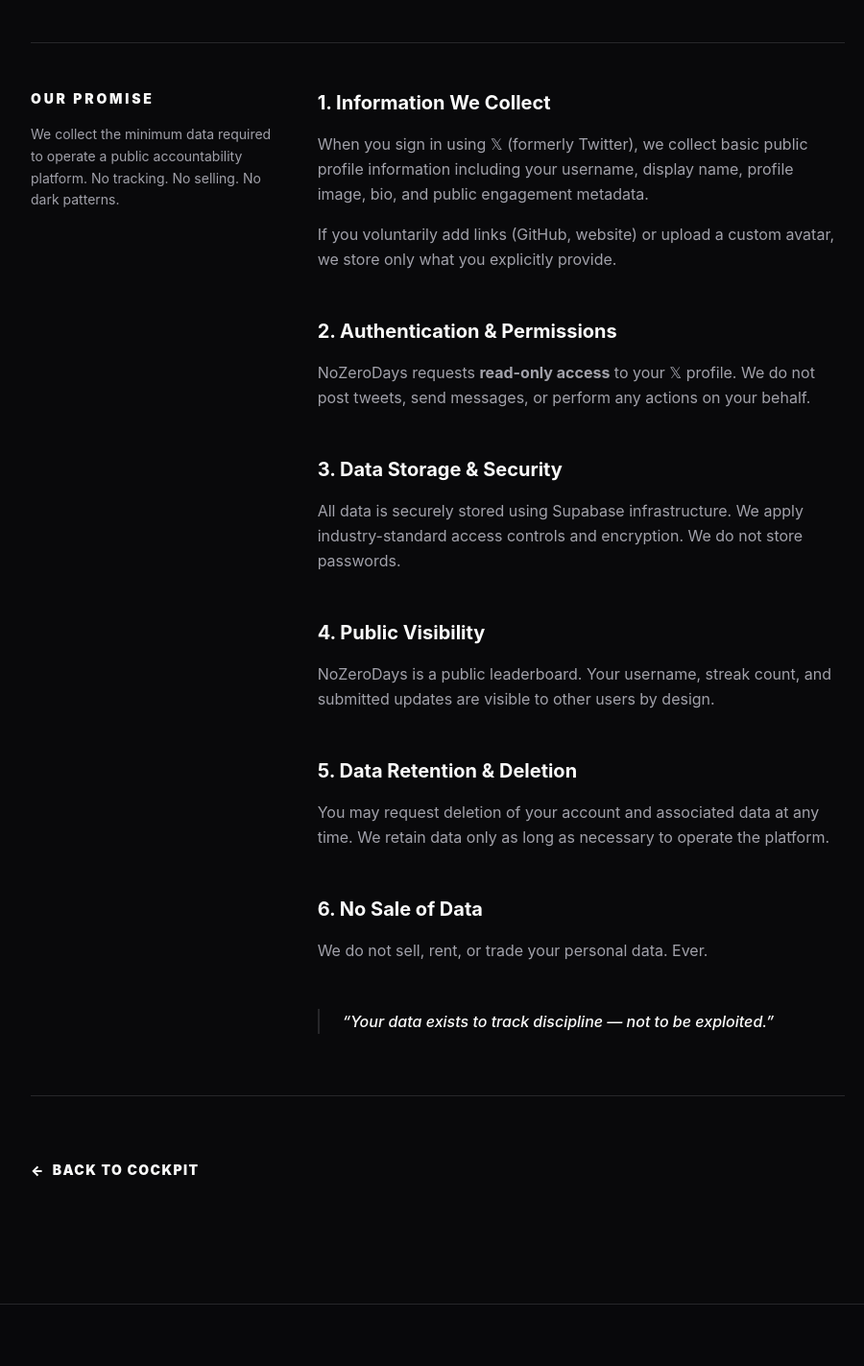
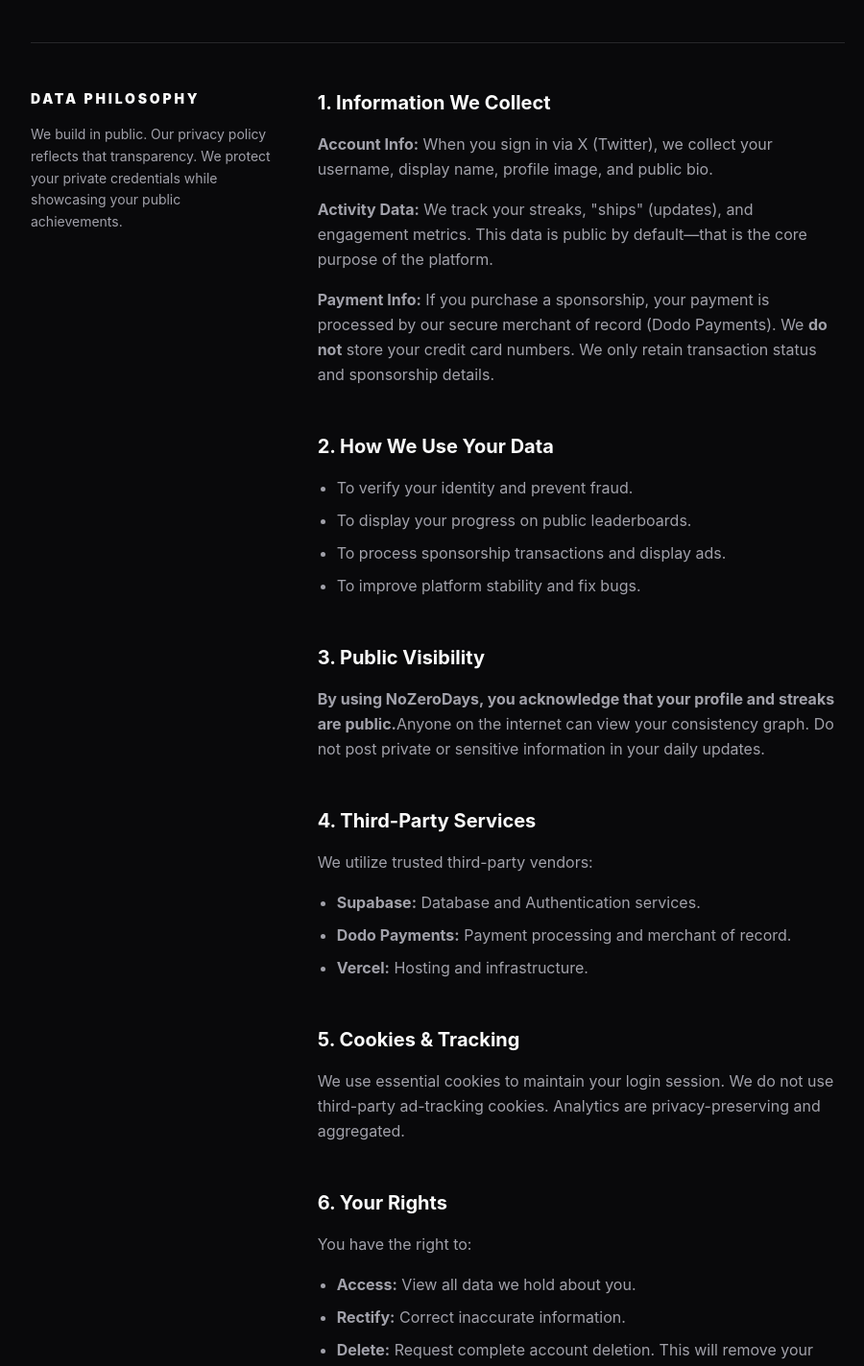
Before and after one commit to CodewVivek/nozerodays, a Next.js app: page /privacy in a window 1280 px wide. Shown: the part 300-1723 px from the top of the page at 96% size, without its empty margins (184-1084 px from the left). Built offline with nearby package versions, Linux system fonts and the light colour scheme; no server answers.

Commit message:
docs: update detailed privacy policy and terms of service

```diff
--- a/src/app/privacy/page.js
+++ b/src/app/privacy/page.js
@@ -15,12 +15,11 @@
                 <div className="grid grid-cols-1 md:grid-cols-3 gap-12 border-t border-border/40 pt-12">
                     <aside className="space-y-4">
                         <h2 className="text-sm font-black uppercase tracking-[0.2em] text-primary">
-                            Our Promise
+                            Data Philosophy
                         </h2>
                         <p className="text-sm text-muted-foreground leading-relaxed">
-                            We collect the minimum data required to operate a public
-                            accountability platform. No tracking. No selling. No dark
-                            patterns.
+                            We build in public. Our privacy policy reflects that transparency.
+                            We protect your private credentials while showcasing your public achievements.
                         </p>
                     </aside>
 
@@ -30,71 +29,86 @@
                                 1. Information We Collect
                             </h3>
                             <p>
-                                When you sign in using 𝕏 (formerly Twitter), we collect basic
-                                public profile information including your username, display
-                                name, profile image, bio, and public engagement metadata.
+                                <strong>Account Info:</strong> When you sign in via X (Twitter), we collect your username, display name, profile image, and public bio.
                             </p>
                             <p>
-                                If you voluntarily add links (GitHub, website) or upload a
-                                custom avatar, we store only what you explicitly provide.
+                                <strong>Activity Data:</strong> We track your streaks, "ships" (updates), and engagement metrics. This data is public by default—that is the core purpose of the platform.
+                            </p>
+                            <p>
+                                <strong>Payment Info:</strong> If you purchase a sponsorship, your payment is processed by our secure merchant of record (Dodo Payments). We <strong>do not</strong> store your credit card numbers. We only retain transaction status and sponsorship details.
                             </p>
                         </div>
 
                         <div className="space-y-4">
                             <h3 className="text-xl font-bold text-foreground">
-                                2. Authentication & Permissions
+                                2. How We Use Your Data
+                            </h3>
+                            <ul className="list-disc pl-5 space-y-2">
+                                <li>To verify your identity and prevent fraud.</li>
+                                <li>To display your progress on public leaderboards.</li>
+                                <li>To process sponsorship transactions and display ads.</li>
+                                <li>To improve platform stability and fix bugs.</li>
+                            </ul>
+                        </div>
+
+                        <div className="space-y-4">
+                            <h3 className="text-xl font-bold text-foreground">
+                                3. Public Visibility
                             </h3>
                             <p>
-                                NoZeroDays requests <strong>read-only access</strong> to your
-                                𝕏 profile. We do not post tweets, send messages, or perform any
-                                actions on your behalf.
+                                <strong>By using NoZeroDays, you acknowledge that your profile and streaks are public.</strong>
+                                Anyone on the internet can view your consistency graph. Do not post private or sensitive information in your daily updates.
                             </p>
                         </div>
 
                         <div className="space-y-4">
                             <h3 className="text-xl font-bold text-foreground">
-                                3. Data Storage & Security
+                                4. Third-Party Services
                             </h3>
                             <p>
-                                All data is securely stored using Supabase infrastructure. We
-                                apply industry-standard access controls and encryption. We do
-                                not store passwords.
+                                We utilize trusted third-party vendors:
+                            </p>
+                            <ul className="list-disc pl-5 space-y-2">
+                                <li><strong>Supabase:</strong> Database and Authentication services.</li>
+                                <li><strong>Dodo Payments:</strong> Payment processing and merchant of record.</li>
+                                <li><strong>Vercel:</strong> Hosting and infrastructure.</li>
+                            </ul>
+                        </div>
+
+                        <div className="space-y-4">
+                            <h3 className="text-xl font-bold text-foreground">
+                                5. Cookies & Tracking
+                            </h3>
+                            <p>
+                                We use essential cookies to maintain your login session. We do not use third-party ad-tracking cookies. Analytics are privacy-preserving and aggregated.
                             </p>
                         </div>
 
                         <div className="space-y-4">
                             <h3 className="text-xl font-bold text-foreground">
-                                4. Public Visibility
+                                6. Your Rights
                             </h3>
                             <p>
-                                NoZeroDays is a public leaderboard. Your username, streak
-                                count, and submitted updates are visible to other users by
-                                design.
+                                You have the right to:
                             </p>
+                            <ul className="list-disc pl-5 space-y-2">
+                                <li><strong>Access:</strong> View all data we hold about you.</li>
+                                <li><strong>Rectify:</strong> Correct inaccurate information.</li>
+                                <li><strong>Delete:</strong> Request complete account deletion. This will remove your streaks and history permanently.</li>
+                            </ul>
                         </div>
 
                         <div className="space-y-4">
                             <h3 className="text-xl font-bold text-foreground">
-                                5. Data Retention & Deletion
+                                7. Contact Us
                             </h3>
                             <p>
-                                You may request deletion of your account and associated data
-                                at any time. We retain data only as long as necessary to
-                                operate the platform.
-                            </p>
-                        </div>
-
-                        <div className="space-y-4">
-                            <h3 className="text-xl font-bold text-foreground">
-                                6. No Sale of Data
-                            </h3>
-                            <p>
-                                We do not sell, rent, or trade your personal data. Ever.
+                                For privacy concerns or deletion requests, please contact the admin directly via X (Twitter) or email support.
                             </p>
                         </div>
 
                         <div className="space-y-4 text-foreground font-medium italic border-l-2 border-primary pl-6">
-                            “Your data exists to track discipline — not to be exploited.”
+                            “Your trust is our most valuable asset. We treat it with respect.”
                         </div>
                     </section>
                 </div>
--- a/src/app/terms/page.js
+++ b/src/app/terms/page.js
@@ -15,11 +15,11 @@
                 <div className="grid grid-cols-1 md:grid-cols-3 gap-12 border-t border-border/40 pt-12">
                     <aside className="space-y-4">
                         <h2 className="text-sm font-black uppercase tracking-[0.2em] text-primary">
-                            The Agreement
+                            The Contract
                         </h2>
                         <p className="text-sm text-muted-foreground leading-relaxed">
-                            By using NoZeroDays, you agree to these terms and acknowledge the
-                            public nature of the platform.
+                            NoZeroDays is a platform for disciplined builders. We provide the tools; you provide the work.
+                            By using the platform, you agree to play fair.
                         </p>
                     </aside>
 
@@ -29,29 +29,37 @@
                                 1. Acceptance of Terms
                             </h3>
                             <p>
-                                By accessing or using NoZeroDays, you agree to be bound by
-                                these Terms of Service and all applicable laws.
+                                By accessing NoZeroDays, you agree to these Terms. If you disobey them, your account may be suspended or banned.
                             </p>
                         </div>
 
                         <div className="space-y-4">
                             <h3 className="text-xl font-bold text-foreground">
-                                2. Platform Purpose
+                                2. Acceptable Use
                             </h3>
                             <p>
-                                NoZeroDays exists to track public building consistency. It is
-                                not a private journal. Participation implies consent to public
-                                display of progress.
+                                You agree <strong>NOT</strong> to:
                             </p>
+                            <ul className="list-disc pl-5 space-y-2">
+                                <li>Use automated scripts to generate fake streaks or activity.</li>
+                                <li>Post illegal, hateful, or explicit content.</li>
+                                <li>Harass other builders or attempt to compromise user accounts.</li>
+                                <li>Reverse engineer the API or infrastructure.</li>
+                            </ul>
                         </div>
 
                         <div className="space-y-4">
                             <h3 className="text-xl font-bold text-foreground">
-                                3. User Conduct
+                                3. Sponsorships & Payments
                             </h3>
                             <p>
-                                You agree not to misuse the platform, submit false activity,
-                                automate streaks, harass others, or publish harmful content.
+                                <strong>Purchases:</strong> Sponsorship slots are purchased via our secure payment provider. All sales are final once the sponsorship period begins.
+                            </p>
+                            <p>
+                                <strong>Approval Process:</strong> All sponsorships are subject to manual admin approval. We reserve the right to <strong>reject</strong> any sponsor for any reason (e.g., gambling, adult content, scams).
+                            </p>
+                            <p>
+                                <strong>Refunds:</strong> If your sponsorship is rejected <em>before</em> it goes live, you will be refunded. If you are removed for violating terms <em>during</em> your active period, no refund will be issued.
                             </p>
                         </div>
 
@@ -60,36 +68,30 @@
                                 4. Content Ownership
                             </h3>
                             <p>
-                                You retain ownership of all content you submit. By posting,
-                                you grant NoZeroDays a non-exclusive license to display and
-                                promote your activity within the platform.
+                                You own your data. By posting updates, you grant us a license to display them on the leaderboard. We do not claim copyright over your personal projects or "ships".
                             </p>
                         </div>
 
                         <div className="space-y-4">
                             <h3 className="text-xl font-bold text-foreground">
-                                5. Account Termination
+                                5. Termination
                             </h3>
                             <p>
-                                We reserve the right to suspend or remove accounts that
-                                violate these terms or compromise the integrity of the
-                                leaderboard.
+                                We may terminate or suspend your account immediately, without prior notice or liability, for any reason whatsoever, including limitation if you breach the Terms.
                             </p>
                         </div>
 
                         <div className="space-y-4">
                             <h3 className="text-xl font-bold text-foreground">
-                                6. Disclaimer
+                                6. Limitation of Liability
                             </h3>
                             <p>
-                                The platform is provided “as-is” without warranties of any
-                                kind. Streaks reset. Data reflects activity, not intent.
+                                NoZeroDays is provided "AS IS". We are not liable for any data loss, streak resets due to bugs, or downtime. We urge you to keep your own backups of critical data.
                             </p>
                         </div>
 
                         <div className="space-y-4 text-foreground font-medium italic border-l-2 border-primary pl-6">
-                            “Consistency is the contract. The system only reflects what you
-                            ship.”
+                            “Build daily. Ship often. Play nice.”
                         </div>
                     </section>
                 </div>
```
